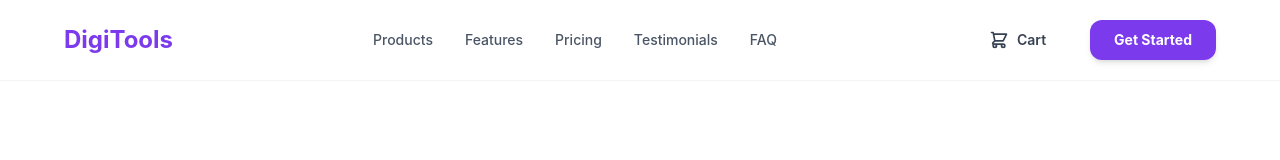
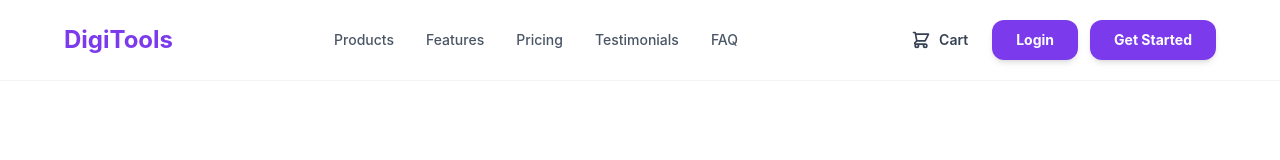
Before and after one commit to Pro-Tik/ph-b-13-a06, a React (Vite) app: page / in a window 1280 px wide. Shown: the top 160 px of the page. Built offline with nearby package versions, Linux system fonts and the light colour scheme.

Commit message:
Added Login Btn

```diff
--- a/src/components/Navbar.jsx
+++ b/src/components/Navbar.jsx
@@ -22,7 +22,7 @@ const Navbar = ({ cartCount = 0 }) => {
       </div>
 
       {/* Actions */}
-      <div className="flex items-center space-x-4 md:space-x-8">
+      <div className="flex items-center space-x-2 md:space-x-3">
         <button
           className={`relative flex items-center text-sm font-semibold px-3 py-1 rounded transition ${
             cartCount > 0
@@ -50,7 +50,9 @@ const Navbar = ({ cartCount = 0 }) => {
             </span>
           )}
         </button>
-
+         <button className="bg-[#7c3aed] text-white px-6 py-2.5 rounded-xl text-sm font-bold hover:bg-[#6d28d9] transition shadow-md">
+          Login
+        </button>
         <button className="bg-[#7c3aed] text-white px-6 py-2.5 rounded-xl text-sm font-bold hover:bg-[#6d28d9] transition shadow-md">
           Get Started
         </button>
```
